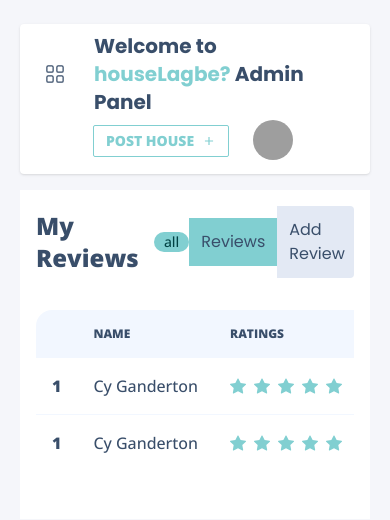
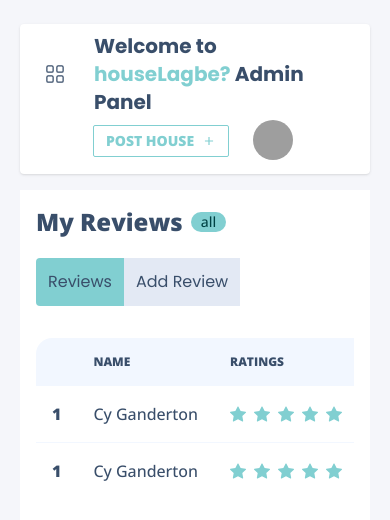
Before and after one commit to Ashik-Mahmud/rent-house-client, a React (Create React App) app: page /dashboard/reviews in a window 390 px wide. Shown: the top 520 px of the page. Built offline with nearby package versions, Linux system fonts and the light colour scheme; grey boxes are pictures that could not be loaded.

Commit message:
done responsive my reviews route

```diff
--- a/src/pages/Dashboard/MyReviews/MyReviews.tsx
+++ b/src/pages/Dashboard/MyReviews/MyReviews.tsx
@@ -7,12 +7,12 @@ const MyReviews = (props: Props) => {
   return (
     <div>
       <div className="p-4 my-5 bg-white">
-        <div className="title flex items-center justify-between">
+        <div className="title  sm:flex  items-center justify-between">
           <div className="flex items-center gap-2">
             <h1 className="text-2xl font-bold">My Reviews</h1>
             <small className="badge badge-success">all</small>
           </div>
-          <div className="flex items-center rounded overflow-hidden">
+          <div className="flex items-center rounded overflow-hidden mt-5 sm:mt-0">
             <Link
               className={`p-3 font-poppins rounded-none ${
                 pathname.includes("my-reviews") ||
```
